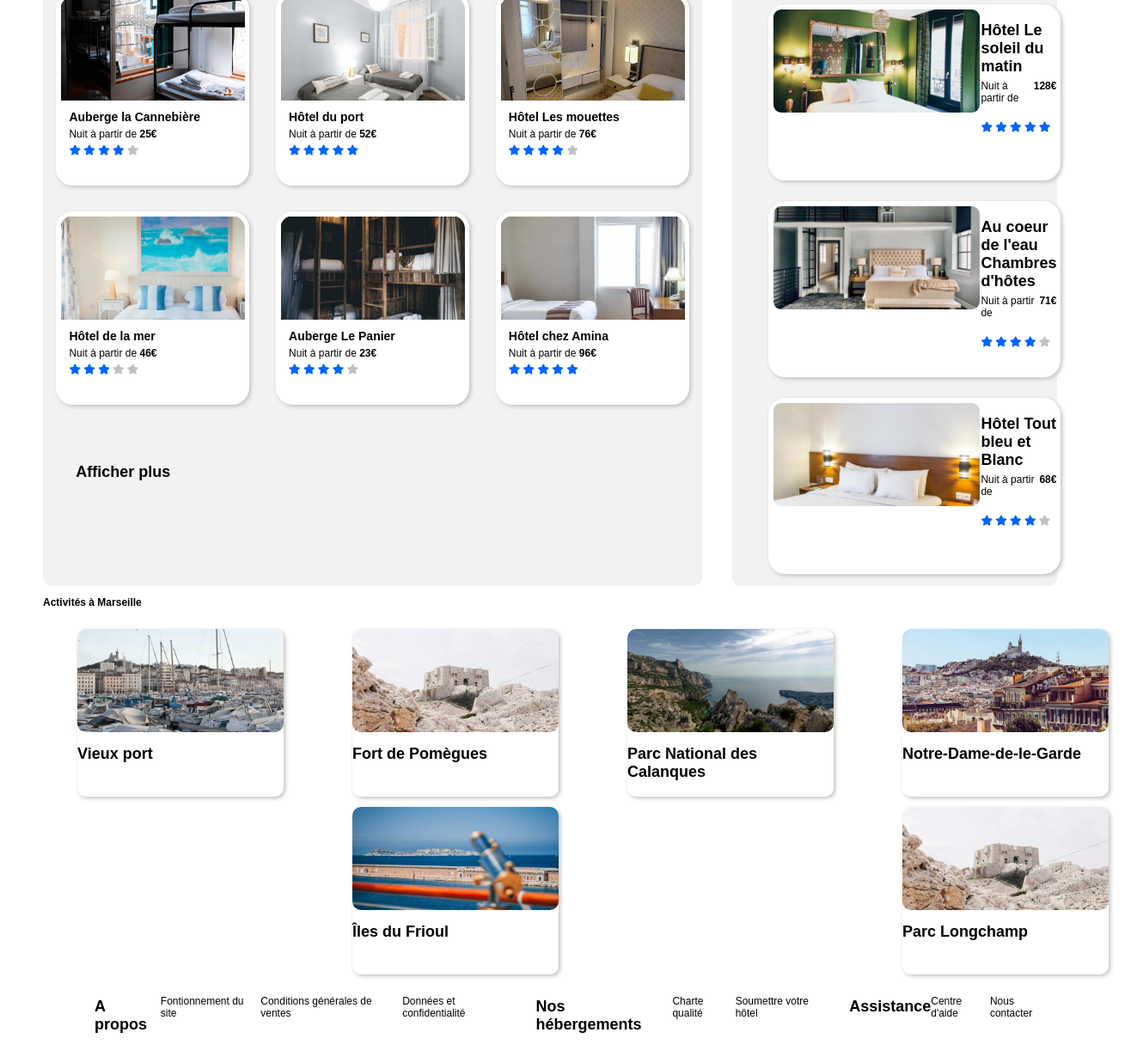
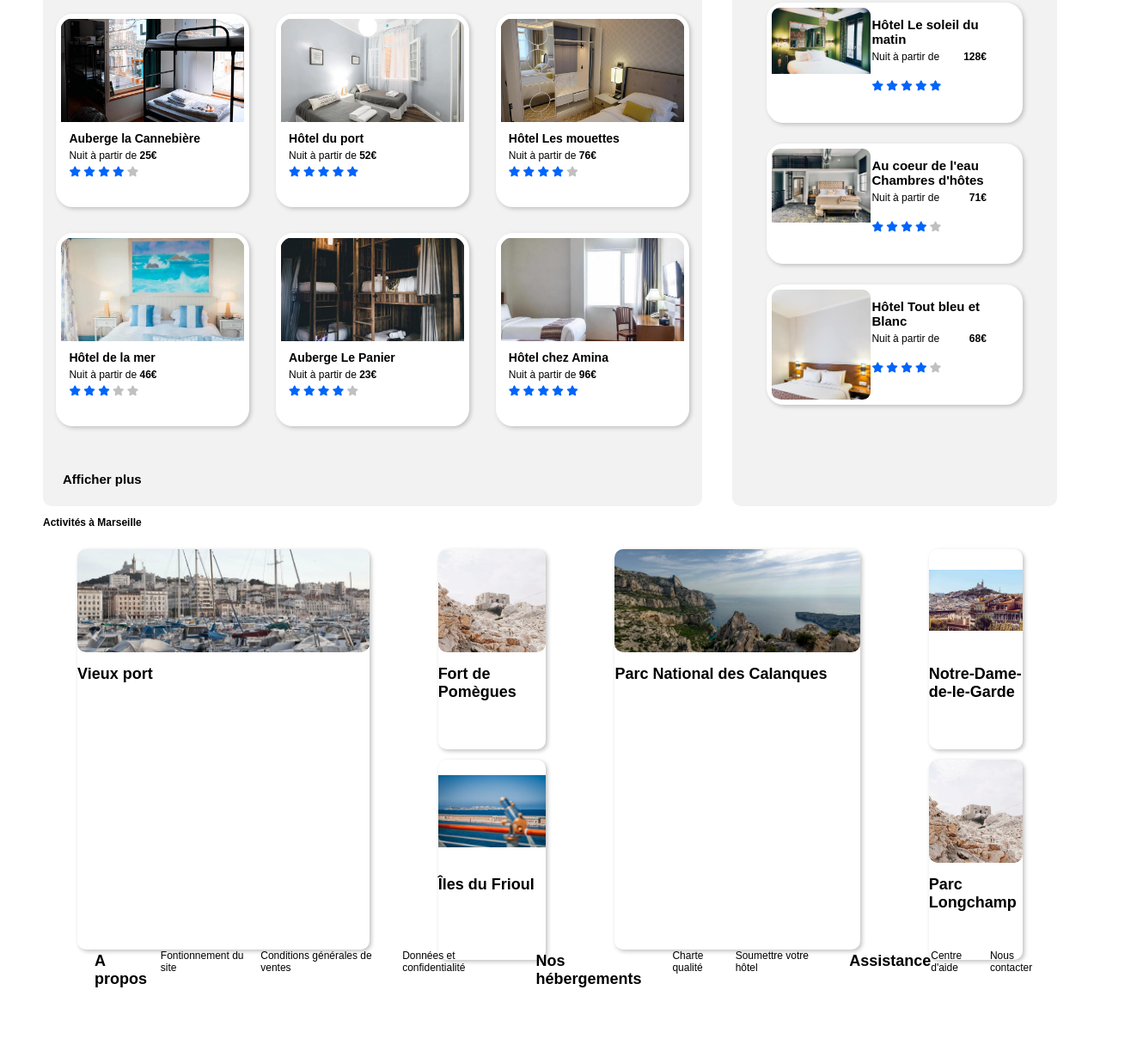
Before and after one commit to Plo-K2on/P2_Hugo_CAFFIN, a plain HTML site: page index.html in a window 1280 px wide. Shown: the part 350-1580 px from the top of the page at 86% size, 1330 px wide, since content can reach past the window. After the commit the page ends 1527 px from the top, so only its background shows below. Drawn offline with Linux system fonts and the light colour scheme; a web font is replaced by a local one.

Commit message:
session 18082021

```diff
--- a/index.html
+++ b/index.html
@@ -50,7 +50,7 @@
 
      <main>
           <section class="conteneur">
-               <p class="titre">Hébergements à Marseille</p>
+               <h2 class="titre">Hébergements à Marseille</h2>
                <div class="hebergements">
                     <figure class="hebergement">
                          <div class="image">
@@ -203,7 +203,7 @@
           <div class="conteneur">
                <p><strong>Activités à Marseille</strong></p>
                <div class="activites">
-                    <div class="colonne">
+                    <div class="colonne colonne_simple">
                          <figure class="activite">
                               <div class="image">
                                    <img src="./images/activites/3_medium/reno-laithienne-QUgJhdY5Fyk-unsplash.jpg" alt="Vieux port" />
@@ -214,7 +214,7 @@
                          </figure>
                     </div>
 
-                    <div class="colonne">
+                    <div class="colonne colonne_double">
                          <figure class="activite">
                               <div class="image">
                                    <img src="./images/activites/4_small/paul-hermann-QFTrLdQIRhI-unsplash.jpg" alt="Fort de Pomègues" />
@@ -234,7 +234,7 @@
                          </figure>
                     </div>
 
-                    <div class="colonne">
+                    <div class="colonne colonne_simple">
                          <figure class="activite">
                               <div class="image">
                                    <img src="./images/activites/3_medium/kilyan-sockalingum-NR8-cBCN3aI-unsplash.jpg" alt="Parc National des Calanques" />
@@ -245,7 +245,7 @@
                          </figure>
                     </div>
 
-                    <div class="colonne">
+                    <div class="colonne colonne_double">
                          <figure class="activite">
                               <div class="image">
                                    <img src="./images/activites/4_small/florian-wehde-xW9e8gdotxI-unsplash.jpg" alt="Notre-Dame-de-le-Garde" />
--- a/style.css
+++ b/style.css
@@ -23,8 +23,6 @@ header {
     align-items: center;
     overflow: hidden;
     min-height: 120px;
-    min-width: 240px;
-
 }
 /*.image img{
     flex-shrink: 0;
@@ -146,8 +144,8 @@ main section{
     width: 65%;
 }
 main section h2{
-    margin-top: 50px;
-    margin: 5%;
+    margin: 3% 3% 3% 3%;
+    font-size: 15px;
 }
 main aside{
     width: 32%;
@@ -203,18 +201,21 @@ main .conteneur{
 /* Les plus populaires */
 .populaires{
     display: flex;
-    flex-wrap: wrap;
+    flex-wrap: nowrap;
+    flex-direction: column;
 }
 .populaires figure{
-    height: 195px;
+    height: 130px;
     display: flex;
 }
 .populaires figure .image{
-    height: 115px;
+    /*height: 115px;*/
     width: 40%;
     border: 1px white solid;
     border-radius: 10px;
     overflow: hidden;
+    display: flex;
+    align-items: flex-start;
 }
 .populaires figure .image img{
     width: 100%;
@@ -225,22 +226,24 @@ main .conteneur{
 }
 .populaires figure figcaption h2{
     margin-bottom: 5px;
+    font-size: 15px;
 }
 .populaires figure figcaption p{
     margin: 0;
     margin-bottom: 20px;
+    width: 80%;
 }
 .populaires figure figcaption .fa-star-blue{
     color: #0065FC;
 }
-.conteneur .populaires
+/*.conteneur .populaires
 {
     display: flex;
     flex-direction: column;
     border: 2px #F2F2F2 solid;
     border-radius: 10px;
     background-color: #F2F2F2;
-}
+}*/
 
 /* Activités */
 .activites{
@@ -256,6 +259,12 @@ main .conteneur{
 .activites .colonne .image img{
     bottom: 60px;
 }
+.activites .colonne_simple figure{
+    height: 100%;
+}
+.activites .colonne_double figure{
+    height: 50%;
+}
 .activites figure .image{
     height: 114px;
     border: hidden;
@@ -263,7 +272,6 @@ main .conteneur{
 }
 .activites figure .image img{
     width: 100%;
-
 }
 .activites figure figcaption{
     height: 80px;
```
